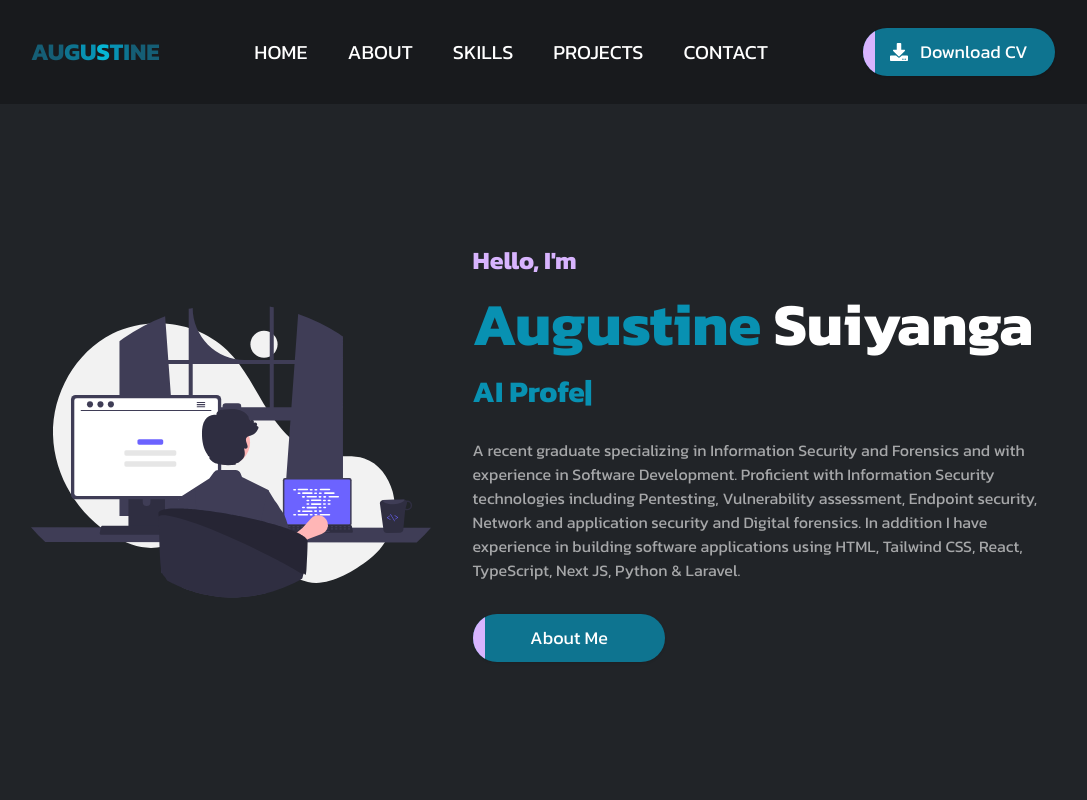
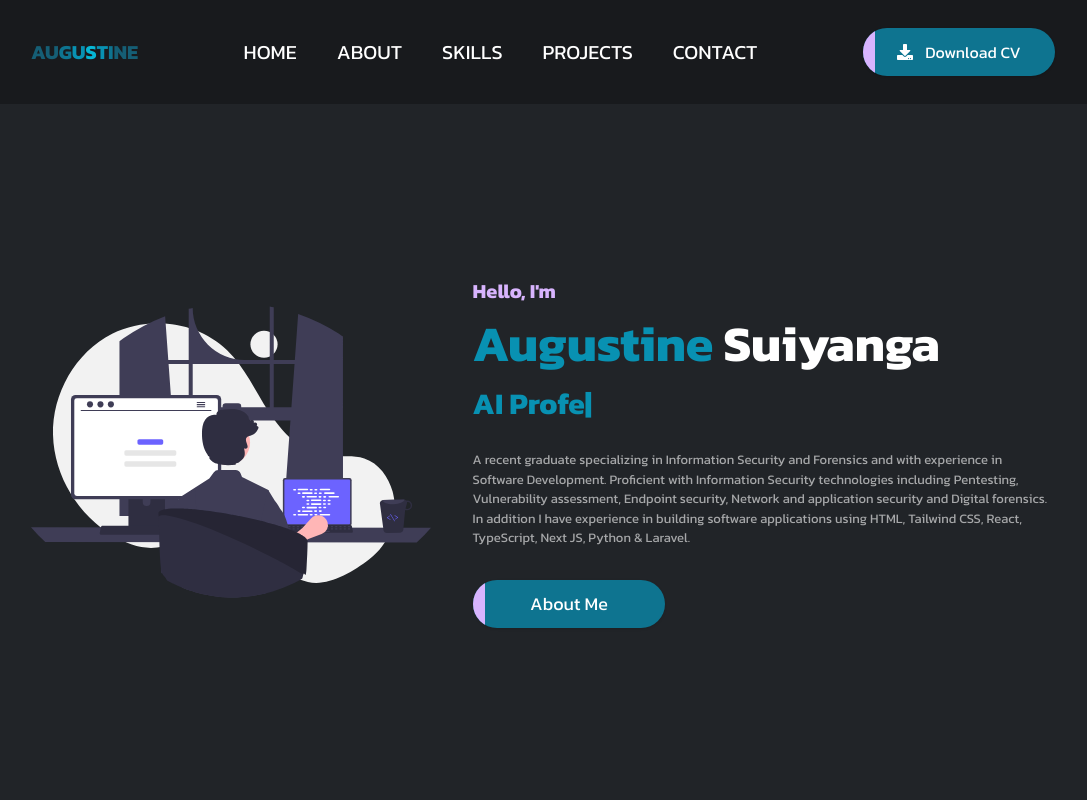
Before and after one commit to suiyanga/My-Portfolio, a Next.js app: page / in a window 1280 px wide. Shown: the top 800 px of the page, without its empty margins (97-1184 px from the left). Built offline with nearby package versions, Linux system fonts and the light colour scheme.

Commit message:
fixing single quotes in JSX code

```diff
--- a/app/components/Home/Hero/Hero.tsx
+++ b/app/components/Home/Hero/Hero.tsx
@@ -26,20 +26,20 @@ const Hero = () => {
             <h1
             data-aos="fade-left"
             data-aos-delay="400"
-            className="text-[15px] xl:text-[25px] text-purple-300 font-bold">
+            className="text-[10px] xl:text-[20px] text-purple-300 font-bold">
             Hello, I&apos;m
             </h1>
             <h1
             data-aos="fade-right"
             data-aos-delay="600"
-            className="text-[25px] sm:text-[30px] lg:text-[45px] xl:text-[60px] font-extrabold text-white">
+            className="text-[20px] sm:text-[25px] lg:text-[35px] xl:text-[50px] font-extrabold text-white">
             <span className="text-cyan-600">Augustine </span> Suiyanga
             </h1>
             <TextEffect />
             <p
             data-aos="fade-right"
             data-aos-delay="800"
-            className="text-[16px] xl:text[18px] text-white text-opacity-60 mt-[1.5rem]">
+            className="text-[13px] xl:text[15px] text-white text-opacity-60 mt-[1.5rem]">
             A recent graduate specializing in Information Security and Forensics and with experience in Software Development.
             Proficient with Information Security technologies including Pentesting, Vulnerability assessment, Endpoint security,
             Network and application security and Digital forensics. In addition I have experience in building software applications
--- a/app/components/Home/Nav/Nav.tsx
+++ b/app/components/Home/Nav/Nav.tsx
@@ -13,7 +13,7 @@ const Nav = ({openNav}:Props) => {
     <div className="h-[13vh] bg-[#181a1d]">
         <div className="flex items-center justify-between w-[90%] xl:w-[80%] h-full mx-auto">
             {/* Logo */}
-            <div className="text-[24px] font-black text-white">
+            <div className="text-[20px] font-black text-white">
                 <span className="text-cyan-800">A</span>
                 <span className="text-cyan-800">U</span>
                 <span className="text-cyan-700">G</span>
@@ -26,7 +26,7 @@ const Nav = ({openNav}:Props) => {
 
             </div>
             {/*nav-links*/}
-                <ul className="lg:flex hidden text-white items-center space-x-6 xl:space-x-10">
+                <ul className="lg:flex hidden text-white text-xxs items-center space-x-6 xl:space-x-10">
                 <li className="navlink">
                     <Link href="/"> HOME </Link>
                 </li>
@@ -47,7 +47,7 @@ const Nav = ({openNav}:Props) => {
             <div className=" flex items-center space-x-6">
                 <Link href='/images/aks.pdf' download="CV" target="_blank">
                     <button className="group relative h-12 w-48 overflow-hidden
-                    rounded-full bg-cyan-700 text-lg shadow">
+                    rounded-full bg-cyan-700 text-base shadow">
                         <span className="absolute inset-0 w-3 bg-purple-300 transition-all
                         duration-300 ease-out group-hover:w-full block"></span>
                         <span className="relative flex items-center justify-center space-x-3 text-white">
--- a/tailwind.config.ts
+++ b/tailwind.config.ts
@@ -7,7 +7,12 @@ const config: Config = {
     "./app/**/*.{js,ts,jsx,tsx,mdx}",
   ],
   theme: {
-    extend: {},
+    extend: {
+      fontSize: {
+        'xxs' : '8px',
+
+      }
+    },
     },
   plugins: [],
 };
```
